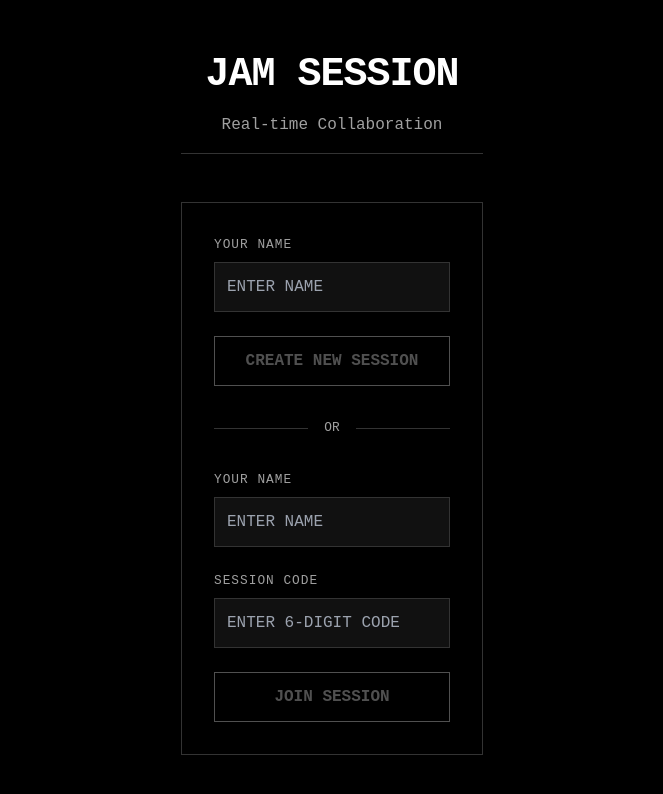
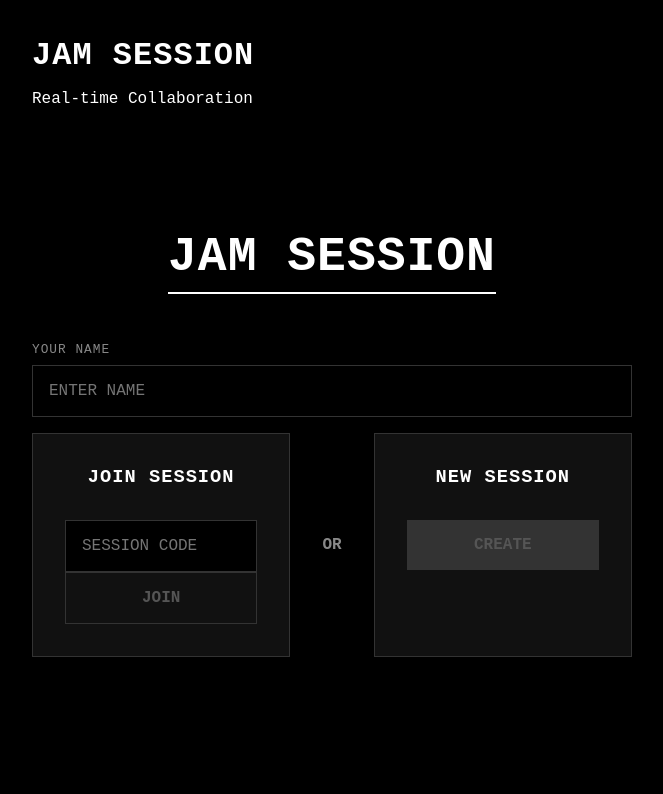
Before and after one commit to muffinfire/jammin, a React (Vite) app: page / in a window 1280 px wide. Shown: the top 794 px of the page, without its empty margins (308-971 px from the left). Built offline with nearby package versions, Linux system fonts and the light colour scheme.

Commit message:
refactor: Reimplement UI with custom design system and remove Tailwind CSS.

```diff
--- a/src/components/Chat.jsx
+++ b/src/components/Chat.jsx
@@ -28,9 +28,6 @@ const Chat = ({ messages, onSendMessage }) => {
                     <div key={idx} className="chat-message">
                         <span className="chat-username">{msg.username}:</span>
                         <span>{msg.message}</span>
-                        <span className="chat-timestamp">
-                            {new Date(msg.timestamp).toLocaleTimeString()}
-                        </span>
                     </div>
                 ))}
                 <div ref={messagesEndRef} />
--- a/src/components/Home.jsx
+++ b/src/components/Home.jsx
@@ -1,8 +1,16 @@
-import React, { useState } from 'react';
+import React, { useState, useEffect } from 'react';
 
 const Home = ({ onJoin, onCreate }) => {
     const [joinCode, setJoinCode] = useState('');
     const [username, setUsername] = useState('');
+
+    useEffect(() => {
+        const params = new URLSearchParams(window.location.search);
+        const room = params.get('room');
+        if (room) {
+            setJoinCode(room);
+        }
+    }, []);
 
     const handleJoinSubmit = (e) => {
         e.preventDefault();
@@ -19,50 +27,46 @@ const Home = ({ onJoin, onCreate }) => {
     };
 
     return (
-        <div>
-            <form onSubmit={handleCreateSubmit}>
+        <div className="home-container">
+            <h1 className="title">JAM SESSION</h1>
+
             <div className="form-group">
-                    <label>Your Name</label>
+                <label>YOUR NAME</label>
                 <input
                     type="text"
                     value={username}
                     onChange={(e) => setUsername(e.target.value)}
                     placeholder="ENTER NAME"
-                        required
+                    className="input-field"
                 />
             </div>
-                <button type="submit" className="btn-primary" style={{ width: '100%' }} disabled={!username.trim()}>
-                    Create New Session
-                </button>
-            </form>
 
-            <div className="divider">OR</div>
-
+            <div className="actions-container">
+                <div className="action-box">
+                    <h3>JOIN SESSION</h3>
                     <form onSubmit={handleJoinSubmit}>
-                <div className="form-group">
-                    <label>Your Name</label>
-                    <input
-                        type="text"
-                        value={username}
-                        onChange={(e) => setUsername(e.target.value)}
-                        placeholder="ENTER NAME"
-                        required
-                    />
-                </div>
-                <div className="form-group">
-                    <label>Session Code</label>
                         <input
                             type="text"
                             value={joinCode}
                             onChange={(e) => setJoinCode(e.target.value)}
-                        placeholder="ENTER 6-DIGIT CODE"
-                        required
+                            placeholder="SESSION CODE"
+                            className="input-field"
                         />
-                </div>
-                <button type="submit" className="btn-secondary" style={{ width: '100%' }} disabled={!joinCode.trim() || !username.trim()}>
-                    Join Session
+                        <button type="submit" className="btn-secondary" disabled={!joinCode.trim() || !username.trim()}>
+                            JOIN
                         </button>
                     </form>
+                </div>
+
+                <div className="divider-vertical">OR</div>
+
+                <div className="action-box">
+                    <h3>NEW SESSION</h3>
+                    <button onClick={handleCreateSubmit} className="btn-primary" disabled={!username.trim()}>
+                        CREATE
+                    </button>
+                </div>
+            </div>
         </div>
     );
 };
--- a/src/index.css
+++ b/src/index.css
@@ -1,321 +1,433 @@
-@tailwind base;
-@tailwind components;
-@tailwind utilities;
-
 :root {
   --bg-color: #000000;
   --card-bg: #111111;
   --text-primary: #ffffff;
-  --text-secondary: #a0a0a0;
-  --accent-color: #333333;
+  --text-secondary: #888888;
   --border-color: #333333;
-  --success-color: #00ff00; /* Minimal green */
-  --danger-color: #ff0000; /* Minimal red */
+  --accent-color: #ffffff;
+  --danger-color: #ff3333;
+  --success-color: #00ff00;
+  --font-family: 'Courier New', Courier, monospace;
 }
 
 body {
+  margin: 0;
+  font-family: var(--font-family);
   background-color: var(--bg-color);
   color: var(--text-primary);
-  font-family: 'Courier New', Courier, monospace; /* Noir/Terminal vibe */
-  min-height: 100vh;
   display: flex;
   justify-content: center;
   align-items: center;
-  padding: 2rem;
+  min-height: 100vh;
+  -webkit-font-smoothing: antialiased;
 }
 
-.container {
+#root {
   width: 100%;
-  max-width: 900px;
+  max-width: 600px;
+  padding: 1rem;
 }
 
-.header {
-  text-align: center;
-  margin-bottom: 3rem;
-  border-bottom: 1px solid var(--border-color);
-  padding-bottom: 1rem;
-}
-
-.header h1 {
-  font-size: 2.5rem;
+/* Typography */
+h1,
+h2,
+h3,
+h4,
+h5,
+h6 {
+  margin: 0 0 1rem 0;
   font-weight: 700;
-  letter-spacing: -1px;
+  letter-spacing: 1px;
   text-transform: uppercase;
 }
 
-.header p {
-  color: var(--text-secondary);
-  font-size: 1rem;
-  margin-top: 0.5rem;
+/* Home Container */
+.home-container {
+  display: flex;
+  flex-direction: column;
+  align-items: center;
+  justify-content: center;
+  min-height: 80vh;
+  text-align: center;
 }
 
-.main {
-  background: var(--bg-color);
+.title {
+  font-size: 3rem;
+  margin-bottom: 3rem;
+  border-bottom: 2px solid var(--accent-color);
+  padding-bottom: 0.5rem;
+}
+
+.actions-container {
+  display: flex;
+  flex-direction: row;
+  align-items: stretch;
+  justify-content: center;
+  gap: 2rem;
+  width: 100%;
+}
+
+.action-box {
+  flex: 1;
+  background: var(--card-bg);
+  padding: 2rem;
   border: 1px solid var(--border-color);
-  padding: 2rem;
+  display: flex;
+  flex-direction: column;
+  gap: 1rem;
+}
+
+.divider-vertical {
+  display: flex;
+  align-items: center;
+  color: var(--text-secondary);
+  font-weight: bold;
+}
+
+/* Forms & Inputs */
+.form-group {
+  margin-bottom: 1rem;
+  width: 100%;
+  text-align: left;
+}
+
+.form-group label {
+  display: block;
+  margin-bottom: 0.5rem;
+  font-size: 0.8rem;
+  color: var(--text-secondary);
+  letter-spacing: 1px;
+}
+
+.input-field {
+  width: 100%;
+  padding: 1rem;
+  background: #000;
+  border: 1px solid var(--border-color);
+  color: var(--text-primary);
+  font-family: var(--font-family);
+  font-size: 1rem;
+  box-sizing: border-box;
+  outline: none;
+  transition: border-color 0.2s;
+}
+
+.input-field:focus {
+  border-color: var(--accent-color);
+}
+
+.input-field-small {
+  padding: 0.25rem 0.5rem;
+  background: #000;
+  border: 1px solid var(--border-color);
+  color: var(--text-primary);
+  font-family: var(--font-family);
+  font-size: 0.9rem;
+  outline: none;
 }
 
 /* Buttons */
 button {
   cursor: pointer;
-  border: 1px solid var(--text-primary);
-  background: transparent;
-  color: var(--text-primary);
-  padding: 0.75rem 1.5rem;
-  font-family: inherit;
-  font-weight: 600;
+  font-family: var(--font-family);
+  font-weight: bold;
   text-transform: uppercase;
+  border: none;
   transition: all 0.2s;
 }
 
-button:hover {
-  background: var(--text-primary);
+.btn-primary {
+  background: var(--accent-color);
   color: var(--bg-color);
+  padding: 1rem 2rem;
+  width: 100%;
+  font-size: 1rem;
 }
 
-button:disabled {
-  opacity: 0.5;
-  cursor: not-allowed;
-  background: transparent !important;
-  color: var(--text-secondary) !important;
-  border-color: var(--text-secondary) !important;
+.btn-primary:hover:not(:disabled) {
+  background: #ddd;
 }
 
-.btn-primary {
-  border-color: var(--text-primary);
+.btn-primary:disabled {
+  background: #333;
+  color: #555;
+  cursor: not-allowed;
 }
 
 .btn-secondary {
-  border-color: var(--text-secondary);
-  color: var(--text-secondary);
+  background: transparent;
+  border: 1px solid var(--accent-color);
+  color: var(--accent-color);
+  padding: 1rem 2rem;
+  width: 100%;
+  font-size: 1rem;
 }
 
-.btn-secondary:hover {
-  background: var(--text-secondary);
-  color: var(--bg-color);
+.btn-secondary:hover:not(:disabled) {
+  background: rgba(255, 255, 255, 0.1);
+}
+
+.btn-secondary:disabled {
+  border-color: #333;
+  color: #555;
+  cursor: not-allowed;
 }
 
 .btn-danger {
-  border-color: var(--danger-color);
+  background: transparent;
+  border: 1px solid var(--danger-color);
   color: var(--danger-color);
+  padding: 0.5rem 1rem;
 }
 
 .btn-danger:hover {
   background: var(--danger-color);
-  color: var(--bg-color);
+  color: var(--text-primary);
 }
 
 .btn-success {
-  border-color: var(--success-color);
+  background: transparent;
+  border: 1px solid var(--success-color);
   color: var(--success-color);
+  padding: 0.5rem 1rem;
 }
 
 .btn-success:hover {
   background: var(--success-color);
-  color: var(--bg-color);
+  color: #000;
 }
 
 .btn-small {
-  padding: 0.25rem 0.75rem;
+  padding: 0.25rem 0.5rem;
   font-size: 0.8rem;
 }
 
+.btn-large {
+  padding: 1rem 2rem;
+  font-size: 1.2rem;
+  display: flex;
+  align-items: center;
+  justify-content: center;
+  gap: 0.5rem;
+}
+
 .btn-icon {
+  background: transparent;
+  color: var(--text-secondary);
   padding: 0.25rem;
-  margin-left: 0.5rem;
-  border: none;
+  font-size: 1rem;
 }
 
 .btn-icon:hover {
-  background: transparent;
   color: var(--text-primary);
-  transform: scale(1.1);
 }
 
-/* Inputs */
-input, select {
-  width: 100%;
-  background-color: var(--card-bg);
-  border: 1px solid var(--border-color);
-  padding: 0.75rem;
-  color: var(--text-primary);
-  font-family: inherit;
-  font-size: 1rem;
-  outline: none;
+/* Jam Room Layout */
+.jam-room-container {
+  display: flex;
+  flex-direction: column;
+  gap: 1.5rem;
 }
 
-input:focus, select:focus {
-  border-color: var(--text-primary);
-}
-
-label {
-  display: block;
-  margin-bottom: 0.5rem;
-  color: var(--text-secondary);
-  font-size: 0.8rem;
-  text-transform: uppercase;
-  letter-spacing: 1px;
-}
-
-.form-group {
-  margin-bottom: 1.5rem;
-}
-
-.divider {
-  text-align: center;
-  color: var(--text-secondary);
-  margin: 2rem 0;
-  position: relative;
-  font-size: 0.8rem;
-}
-
-.divider::before,
-.divider::after {
-  content: '';
-  position: absolute;
-  top: 50%;
-  width: 40%;
-  height: 1px;
-  background: var(--border-color);
-}
-
-.divider::before { left: 0; }
-.divider::after { right: 0; }
-
-/* Cards */
 .card {
-  background: var(--bg-color);
+  background: var(--card-bg);
   border: 1px solid var(--border-color);
   padding: 1.5rem;
-  margin: 1.5rem 0;
-}
-
-.card h3 {
-  margin: 0 0 1.5rem 0;
-  color: var(--text-primary);
-  font-size: 1.2rem;
-  text-transform: uppercase;
-  border-bottom: 1px solid var(--border-color);
-  padding-bottom: 0.5rem;
 }
 
 .card-header {
   display: flex;
   justify-content: space-between;
+  align-items: flex-start;
+  background: var(--card-bg);
+  border: 1px solid var(--border-color);
+  padding: 1.5rem;
+}
+
+.session-code-container {
+  display: flex;
   align-items: center;
-  border: 1px solid var(--border-color);
-  padding: 1rem;
-  margin-bottom: 1.5rem;
+  gap: 0.5rem;
 }
 
 .session-code {
-  font-size: 1.5rem;
-  font-weight: 700;
+  font-size: 2rem;
+  font-weight: bold;
   letter-spacing: 2px;
+}
+
+/* Participants */
+.participant-item {
+  display: flex;
+  align-items: center;
+  gap: 1rem;
+  padding: 1rem 0;
+  border-bottom: 1px solid var(--border-color);
+}
+
+.participant-item:last-child {
+  border-bottom: none;
+}
+
+.participant-avatar {
+  width: 40px;
+  height: 40px;
+  background: #333;
+  color: #fff;
+  display: flex;
+  align-items: center;
+  justify-content: center;
+  font-weight: bold;
+  border-radius: 50%;
+  /* Keep avatars round for contrast */
+}
+
+.host-badge {
+  margin-left: 0.5rem;
+  font-size: 0.7rem;
+  color: var(--bg-color);
+  background: var(--success-color);
+  padding: 2px 4px;
+  border-radius: 2px;
+}
+
+.status-dot {
+  display: inline-block;
+  width: 8px;
+  height: 8px;
+  border-radius: 50%;
+  margin-right: 0.5rem;
+}
+
+.status-dot.connected {
+  background-color: var(--success-color);
+  box-shadow: 0 0 5px var(--success-color);
+}
+
+.status-dot.disconnected {
+  background-color: var(--danger-color);
+}
+
+.admin-controls {
+  display: flex;
+  gap: 0.5rem;
+}
+
+/* Recordings */
+.recording-item {
+  padding: 1rem 0;
+  border-bottom: 1px solid var(--border-color);
+}
+
+.recording-item:last-child {
+  border-bottom: none;
 }
 
 /* Recording Controls */
 .recording-controls {
-  text-align: center;
+  background: var(--card-bg);
   border: 1px solid var(--border-color);
-  padding: 2rem;
-  margin: 1.5rem 0;
-  background: var(--card-bg);
+  padding: 1.5rem;
+  display: flex;
+  flex-direction: column;
+  gap: 1.5rem;
+  align-items: center;
 }
 
-.timer {
-  font-family: 'Courier New', monospace;
-  font-size: 3rem;
-  margin-top: 1.5rem;
+.control-group {
+  display: flex;
+  flex-direction: column;
+  align-items: center;
+  gap: 0.5rem;
+}
+
+.quality-select {
+  background: #000;
   color: var(--text-primary);
-  font-weight: 700;
+  border: 1px solid var(--border-color);
+  padding: 0.5rem;
+  font-family: var(--font-family);
+  outline: none;
+  text-align: center;
+}
+
+.control-actions {
+  display: flex;
+  flex-direction: column;
+  align-items: center;
+  gap: 1rem;
+  width: 100%;
 }
 
 .recording-indicator {
   display: inline-block;
-  width: 10px;
-  height: 10px;
-  background: var(--danger-color);
+  width: 12px;
+  height: 12px;
+  background-color: var(--text-primary);
   border-radius: 50%;
-  margin-right: 0.5rem;
+  animation: blink 1s infinite;
 }
 
-/* Lists */
-.participant-item, .recording-item {
-  background: var(--bg-color);
-  padding: 1rem;
-  border: 1px solid var(--border-color);
-  margin-bottom: 0.5rem;
-  display: flex;
-  align-items: center;
-  gap: 1rem;
+@keyframes blink {
+  50% {
+    opacity: 0;
+  }
 }
 
-.participant-avatar {
-  width: 30px;
-  height: 30px;
-  border: 1px solid var(--text-primary);
-  display: flex;
-  align-items: center;
-  justify-content: center;
-  font-weight: 700;
-  font-size: 0.8rem;
-}
-
-.status-dot {
-  width: 8px;
-  height: 8px;
-  border-radius: 50%;
-  background: var(--text-secondary);
-  display: inline-block;
-  margin-right: 0.5rem;
-}
-
-.status-dot.connected { background: var(--success-color); }
-.status-dot.disconnected { background: var(--danger-color); }
-
-.empty-state {
-  text-align: center;
-  padding: 2rem;
-  color: var(--text-secondary);
-  border: 1px dashed var(--border-color);
-}
-
-.empty-state-icon {
+.timer-display {
   font-size: 2rem;
-  margin-bottom: 0.5rem;
-  opacity: 0.5;
+  font-weight: bold;
+  font-variant-numeric: tabular-nums;
 }
 
 /* Chat */
 .chat-container {
-  height: 300px;
   display: flex;
   flex-direction: column;
+  height: 300px;
 }
 
 .chat-messages {
   flex: 1;
   overflow-y: auto;
-  border: 1px solid var(--border-color);
-  padding: 0.5rem;
   margin-bottom: 1rem;
-  background: var(--card-bg);
+  display: flex;
+  flex-direction: column;
+  gap: 0.5rem;
 }
 
 .chat-message {
-  margin-bottom: 0.5rem;
   font-size: 0.9rem;
+  line-height: 1.4;
 }
 
 .chat-username {
-  font-weight: 700;
+  font-weight: bold;
   color: var(--text-secondary);
   margin-right: 0.5rem;
 }
 
-.chat-timestamp {
-  font-size: 0.7rem;
-  color: #555;
-  margin-left: 0.5rem;
+/* Empty State */
+.empty-state {
+  text-align: center;
+  padding: 2rem;
+  color: var(--text-secondary);
 }
+
+.empty-state-icon {
+  font-size: 3rem;
+  margin-bottom: 1rem;
+  opacity: 0.5;
+}
+
+/* Responsive */
+@media (max-width: 600px) {
+  .actions-container {
+    flex-direction: column;
+    gap: 1rem;
+  }
+
+  .divider-vertical {
+    display: none;
+  }
+}
```
Also changed, not shown: server.cjs (+28 -2 lines), src/components/JamRoom.jsx (+66 -18 lines), src/components/RecordingControls.jsx (+10 -8 lines). Lines whose indentation alone changed are shown as unchanged.
